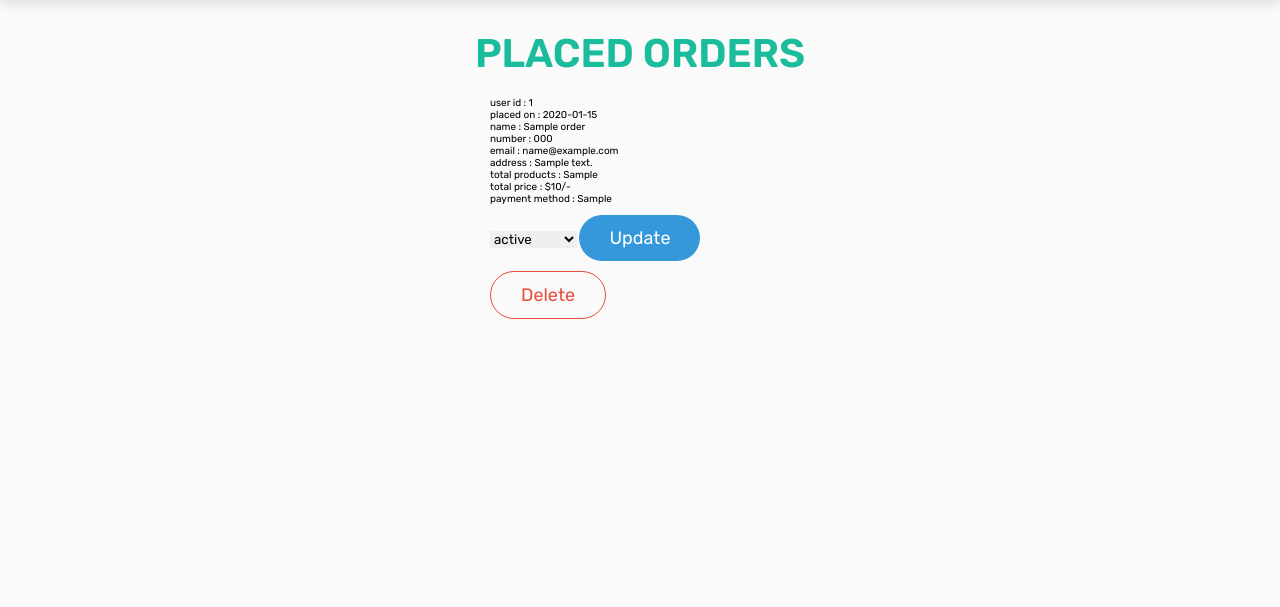
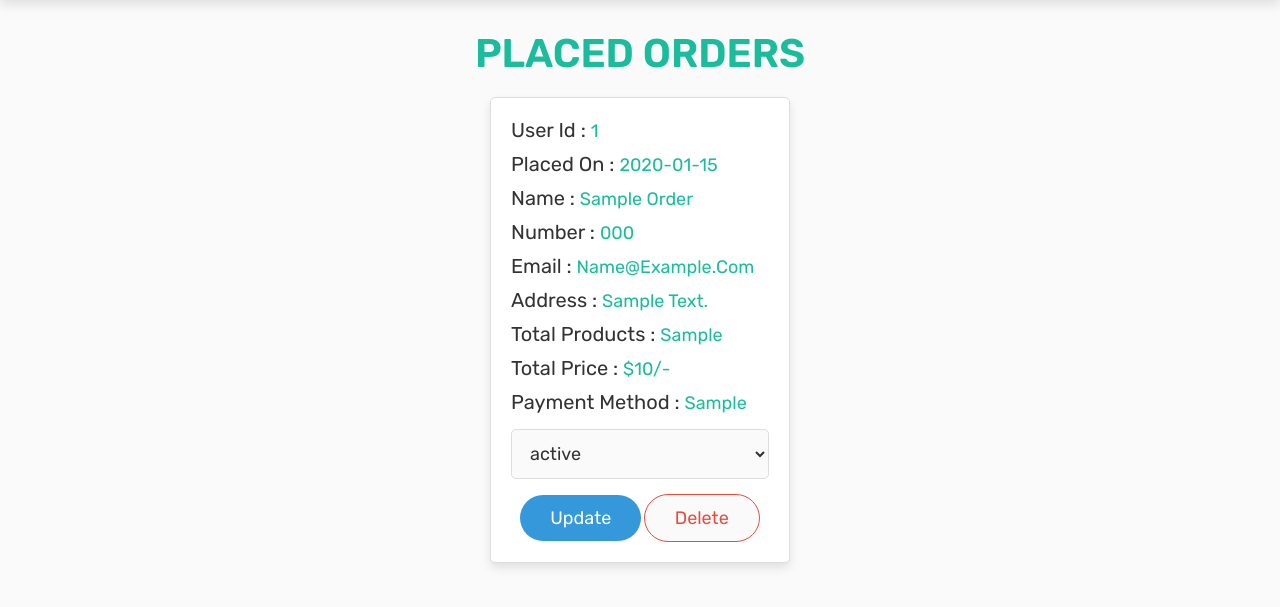
Before and after one commit to NahidHasan131/skin-care, a PHP site: page /admin_orders.php in a window 1280 px wide. Shown: the part 73-680 px from the top of the page. Run offline with PHP 8.4, Linux system fonts and the light colour scheme; the visitor is signed in with stand-in values (Sample User, id 1); tables that the repository leaves empty hold one stand-in row (values such as "Sample post").

Commit message:
adminUser

```diff
--- a/css/admin_style.css
+++ b/css/admin_style.css
@@ -401,6 +401,110 @@ section{
    align-items: flex-start;
 }
 
+.orders .box-container .box{
+   background-color: var(--white);
+   padding:2rem;
+   border:var(--border);
+   box-shadow: var(--box-shadow);
+   border-radius: .5rem;
+}
+
+.orders .box-container .box p{
+   padding-bottom: 1rem;
+   font-size: 2rem;
+   color:var(--black);
+   text-transform: capitalize;
+}
+
+.orders .box-container .box p span{
+   color:var(--green-sea);
+   font-size: 1.8rem;
+}
+
+.orders .box-container .box form{
+   text-align: center;
+}
+
+.orders .box-container .box form select{
+   border-radius: .5rem;
+   margin:.5rem 0;
+   width: 100%;
+   background-color: var(--light-bg);
+   border:var(--border);
+   padding:1.2rem 1.4rem;
+   font-size: 1.8rem;
+   color:var(--black);
+}
+
+/* users css */
+.users .box-container{
+   display: grid;
+   grid-template-columns: repeat(auto-fit, 30rem);
+   justify-content: center;
+   gap:1.5rem;
+   max-width: 1200px;
+   margin:0 auto;
+   align-items: flex-start;
+}
+
+.users .box-container .box{
+   background-color: var(--white);
+   padding:2rem;
+   border:var(--border);
+   box-shadow: var(--box-shadow);
+   border-radius: .5rem;
+   text-align: center;
+}
+
+.users .box-container .box p{
+   padding-bottom: 1.5rem;
+   font-size: 2rem;
+   color:var(--black);
+   text-align: left;
+   text-transform: capitalize;
+}
+
+.users .box-container .box p span{
+   color:var(--green-sea);
+}
+
+.users .box-container .box .delete-btn{
+   margin-top: 0;
+}
+
+/* messages css */
+.messages .box-container{
+   display: grid;
+   grid-template-columns: repeat(auto-fit, 35rem);
+   justify-content: center;
+   gap:1.5rem;
+   max-width: 1200px;
+   margin:0 auto;
+   align-items: flex-start;
+}
+
+.messages .box-container .box{
+   background-color: var(--white);
+   padding:2rem;
+   border:var(--border);
+   box-shadow: var(--box-shadow);
+   border-radius: .5rem;
+}
+
+.messages .box-container .box p{
+   padding-bottom: 1.5rem;
+   font-size: 2rem;
+   color:var(--light-color);
+   line-height: 1.5;
+}
+
+.messages .box-container .box p span{
+   color:var(--green-sea);
+}
+
+.messages .box-container .box .delete-btn{
+   margin-top: 0;
+}
 
 
 
```
Also changed, not shown: admin_users.php (+75 -0 lines).
